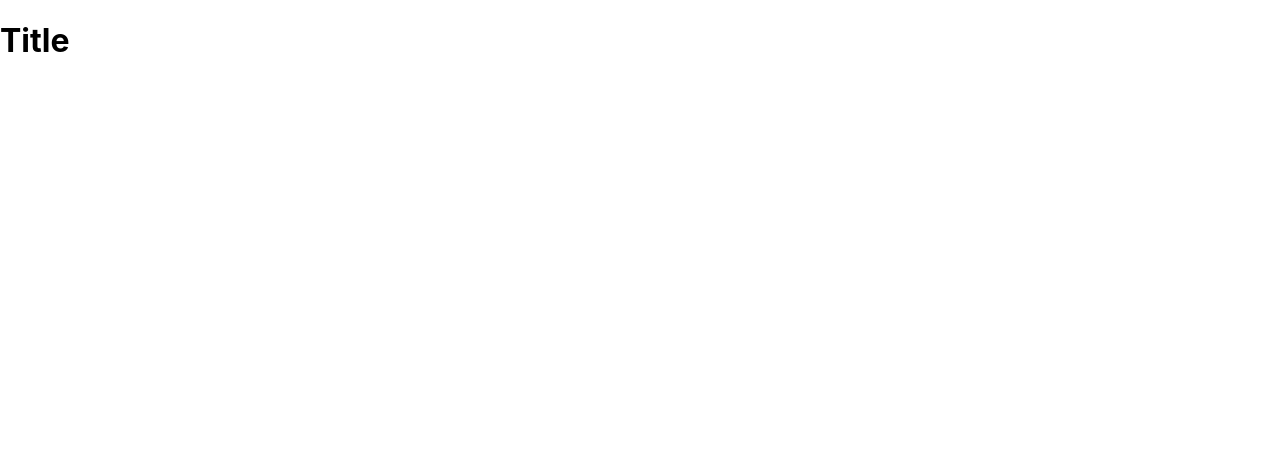
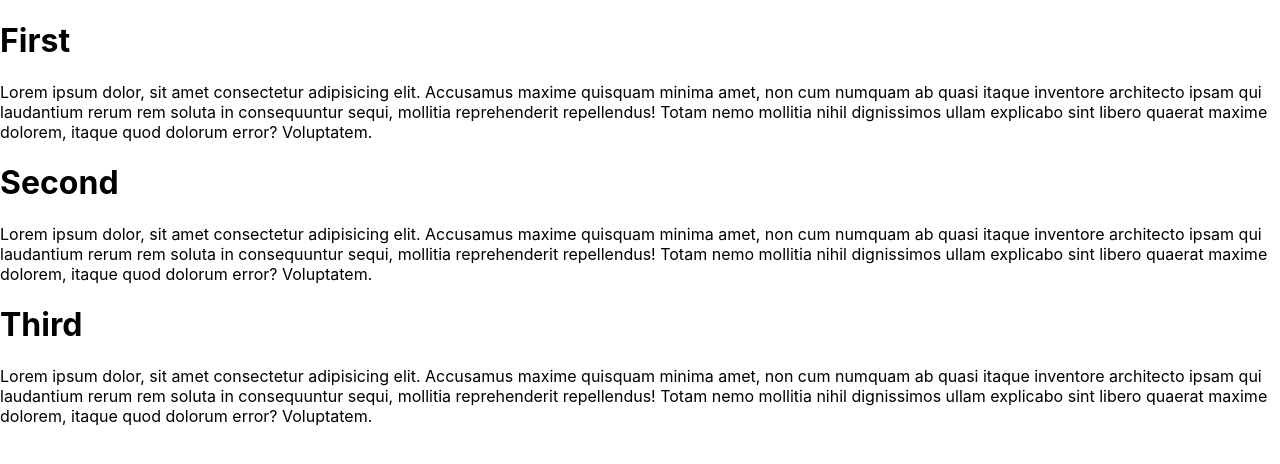
Before and after one commit to HassanTheWhale/ReactCourse, a React (Create React App) app in the folder Day2/hello-world/: page / in a window 1280 px wide. Shown: the top 464 px of the page. Built offline with nearby package versions, Linux system fonts and the light colour scheme.

Commit message:
Edit our component more and more

```diff
--- a/Day2/hello-world/public/index.html
+++ b/Day2/hello-world/public/index.html
@@ -30,6 +30,7 @@
     <noscript>You need to enable JavaScript to run this app.</noscript>
     <div id="root"></div>
     <!--
+
       This HTML file is a template.
       If you open it directly in the browser, you will see an empty page.
 
--- a/Day2/hello-world/src/App.js
+++ b/Day2/hello-world/src/App.js
@@ -2,19 +2,25 @@ import './App.css';
 
 function App() {
   return (
-    <div>
-      <Card />
-    </div>
+    <>
+      <Card title="First" text="Lorem ipsum dolor, sit amet consectetur adipisicing elit. Accusamus maxime quisquam minima amet, non cum numquam ab quasi itaque inventore architecto ipsam qui laudantium rerum rem soluta in consequuntur sequi, mollitia reprehenderit repellendus! Totam nemo mollitia nihil dignissimos ullam explicabo sint libero quaerat maxime dolorem, itaque quod dolorum error? Voluptatem." />
+      <Card title="Second" text="Lorem ipsum dolor, sit amet consectetur adipisicing elit. Accusamus maxime quisquam minima amet, non cum numquam ab quasi itaque inventore architecto ipsam qui laudantium rerum rem soluta in consequuntur sequi, mollitia reprehenderit repellendus! Totam nemo mollitia nihil dignissimos ullam explicabo sint libero quaerat maxime dolorem, itaque quod dolorum error? Voluptatem."/>
+      <Card title="Third" text="Lorem ipsum dolor, sit amet consectetur adipisicing elit. Accusamus maxime quisquam minima amet, non cum numquam ab quasi itaque inventore architecto ipsam qui laudantium rerum rem soluta in consequuntur sequi, mollitia reprehenderit repellendus! Totam nemo mollitia nihil dignissimos ullam explicabo sint libero quaerat maxime dolorem, itaque quod dolorum error? Voluptatem."/>
+    </>
   );
 }
 
-function Card() {
-  return (
-    <div className="Card">
-      <h1>Title</h1>
-      <div className=""></div>
+function Card(props) {
+  console.log(props)
+  return <div className="Card">
+      <h1>{props.title}</h1>
+      <p>{props.text}</p>
+      <div className="">
+        {/* print special chars */}
+        {/* {"{}"} */}
+      </div>
     </div>
-  );
+
 }
 
 export default App;
```
